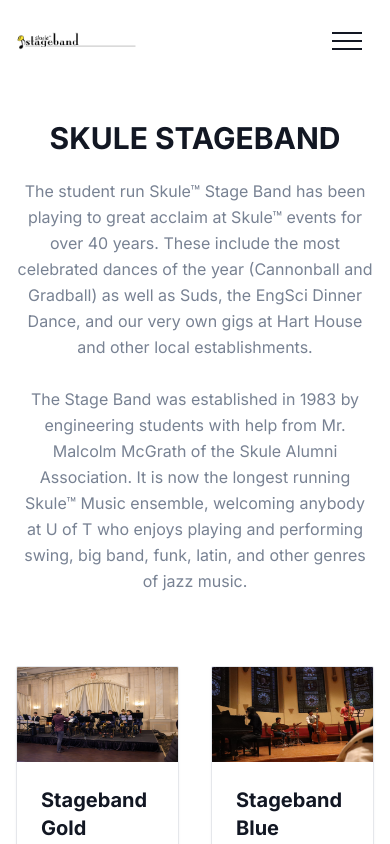
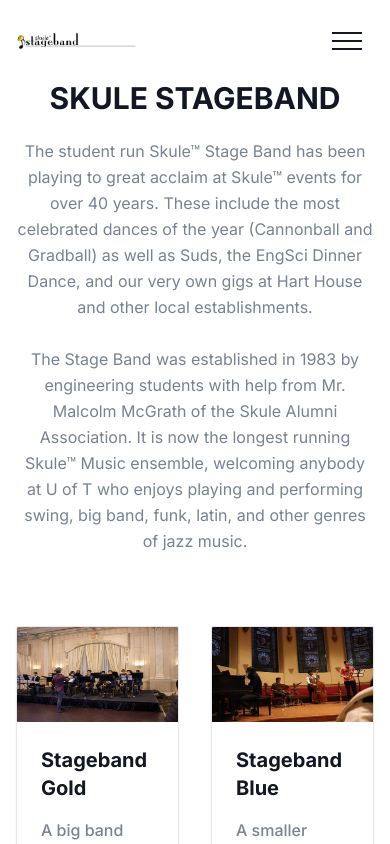
Before and after one commit to Sidd-T/UofT-Stageband-Website, a Next.js app: page / in a window 390 px wide. Shown: the top 844 px of the page. Built offline with nearby package versions, Linux system fonts and the light colour scheme.

Commit message:
remove dark mode logo, change padding for landing page

```diff
--- a/src/components/Header/index.tsx
+++ b/src/components/Header/index.tsx
@@ -62,13 +62,6 @@
                   width={140}
                   height={30}
                   className="w-full dark:hidden"
-                />
-                <Image
-                  src="/images/logo/logo.svg"
-                  alt="logo"
-                  width={140}
-                  height={30}
-                  className="hidden w-full dark:block"
                 />
               </Link>
             </div>
--- a/src/components/Hero/index.tsx
+++ b/src/components/Hero/index.tsx
@@ -9,7 +9,7 @@
     <>
       <section
         id="home"
-        className="relative z-10 overflow-hidden bg-white pb-4 pt-[120px] dark:bg-gray-dark md:pb-[0px] md:pt-[150px] xl:pb-[40px] xl:pt-[180px] 2xl:pb-[50px] 2xl:pt-[210px]"
+        className="relative z-10 overflow-hidden bg-white pb-4 pt-[80px] dark:bg-gray-dark md:pb-[0px] md:pt-[100px] xl:pb-[40px] xl:pt-[120px] 2xl:pb-[50px] 2xl:pt-[150px]"
       >
         <div className="container">
           <div className="-mx-4 flex flex-wrap">
```
